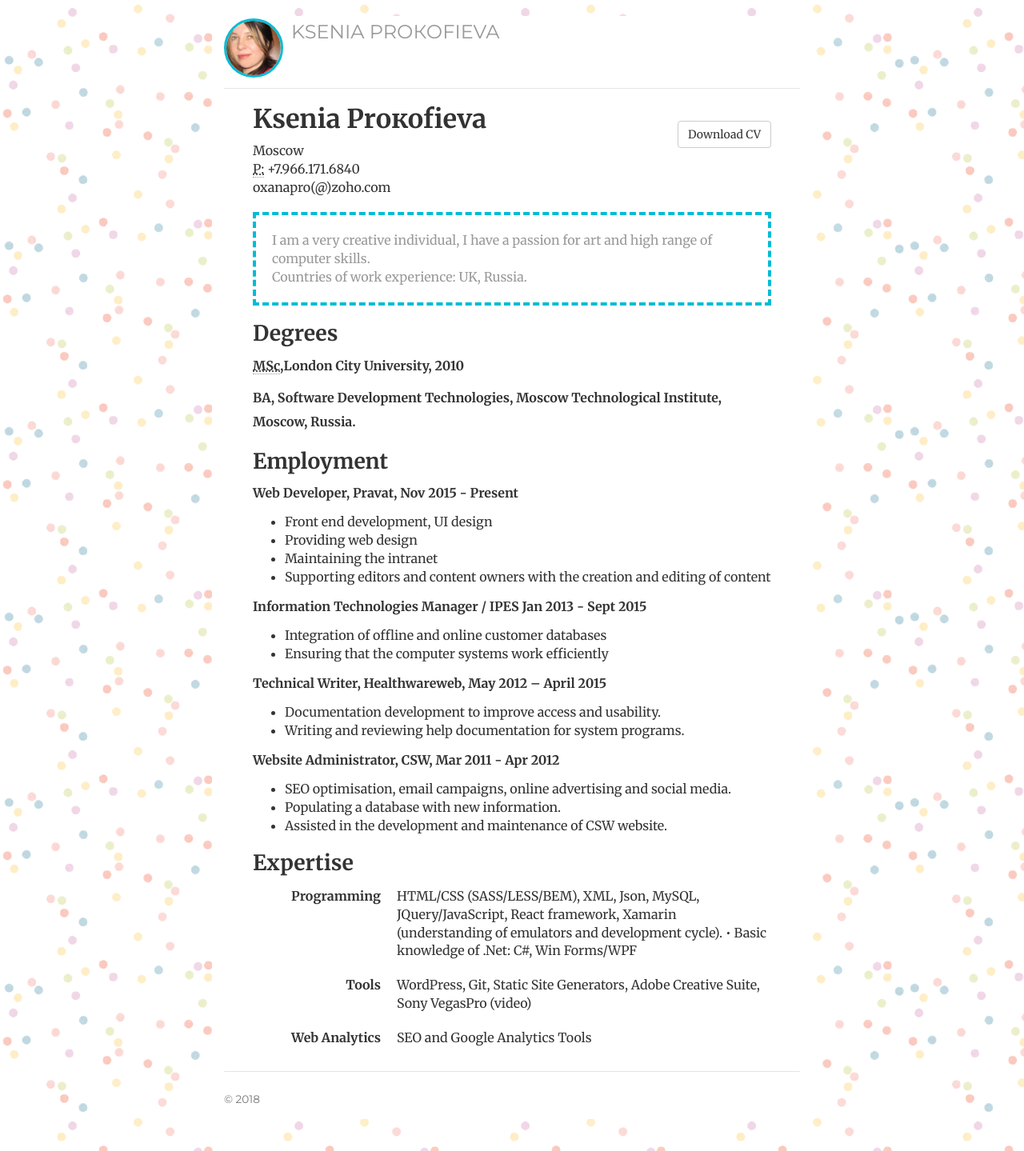
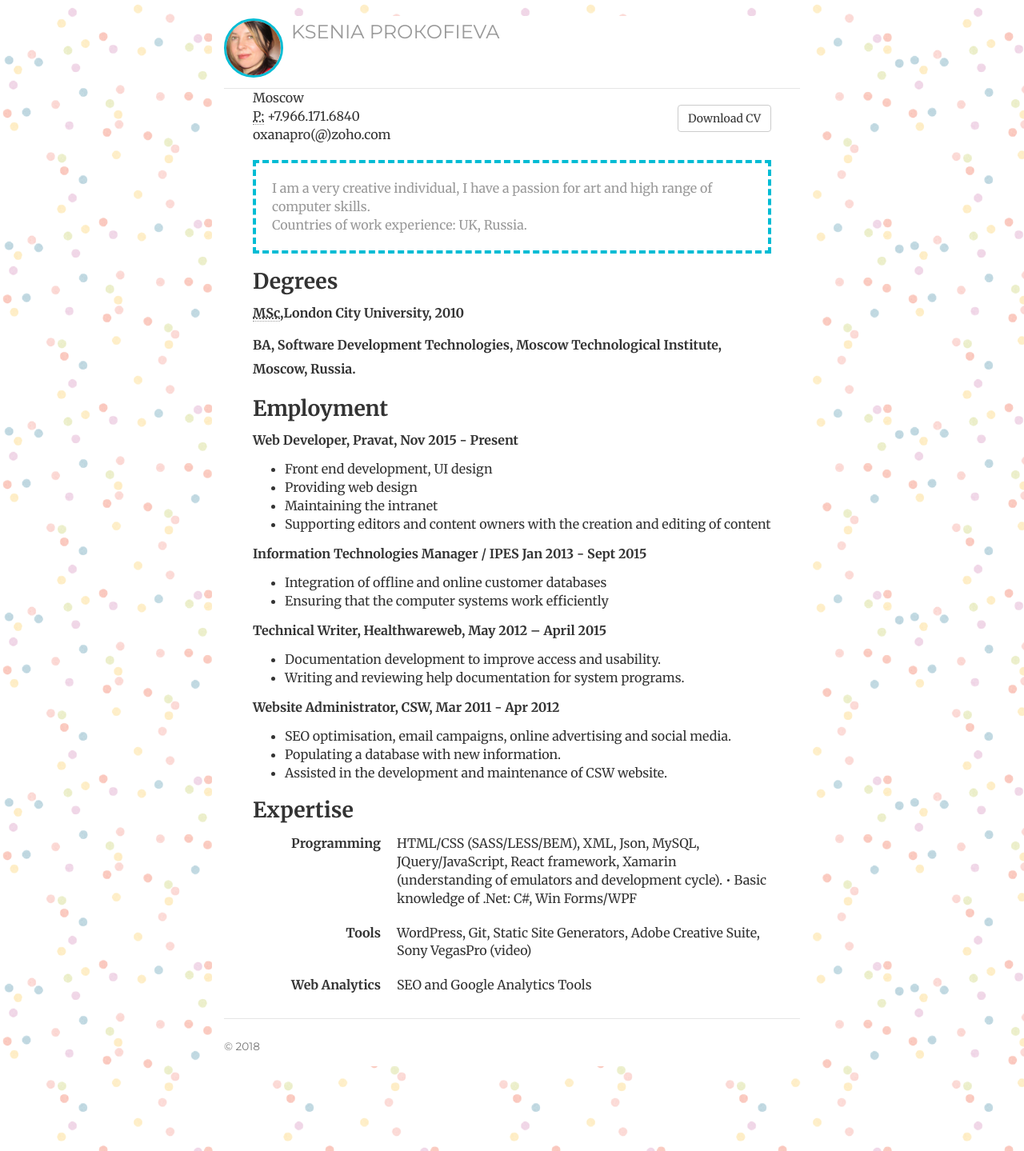
Before and after one commit to cvkp/cvkp.github.io, a Jekyll site: the page built from english/index.html, in a window 1280 px wide. Shown: the whole page at 80% size. Built offline with Jekyll 4.4.1, drawn with Linux system fonts in a browser that asks for light colours; nearby versions of some CDN libraries; library files that are not in the unit come from our copies.

Commit message:
Update index.html

```diff
--- a/english/index.html
+++ b/english/index.html
@@ -16,7 +16,7 @@ ref: cv
 <div class="cv">
 	<a href="/cv/CV-eng-xeniweb.pdf" class="btn btn-default pull-right" title="Download CV as PDF">Download CV</a>
 				<div itemscope itemtype="http://data-vocabulary.org/Person">
-				<span itemprop="name"><h1>Ksenia Prокоfieva</h1></span>
+				<!--<span itemprop="name"><h1>Ksenia Prокоfieva</h1></span>-->
 				<address>
 				<span itemprop="affiliation">Moscow<br></span>
 				<abbr title="phone">P:</abbr> +7.966.171.6840<br>
```
